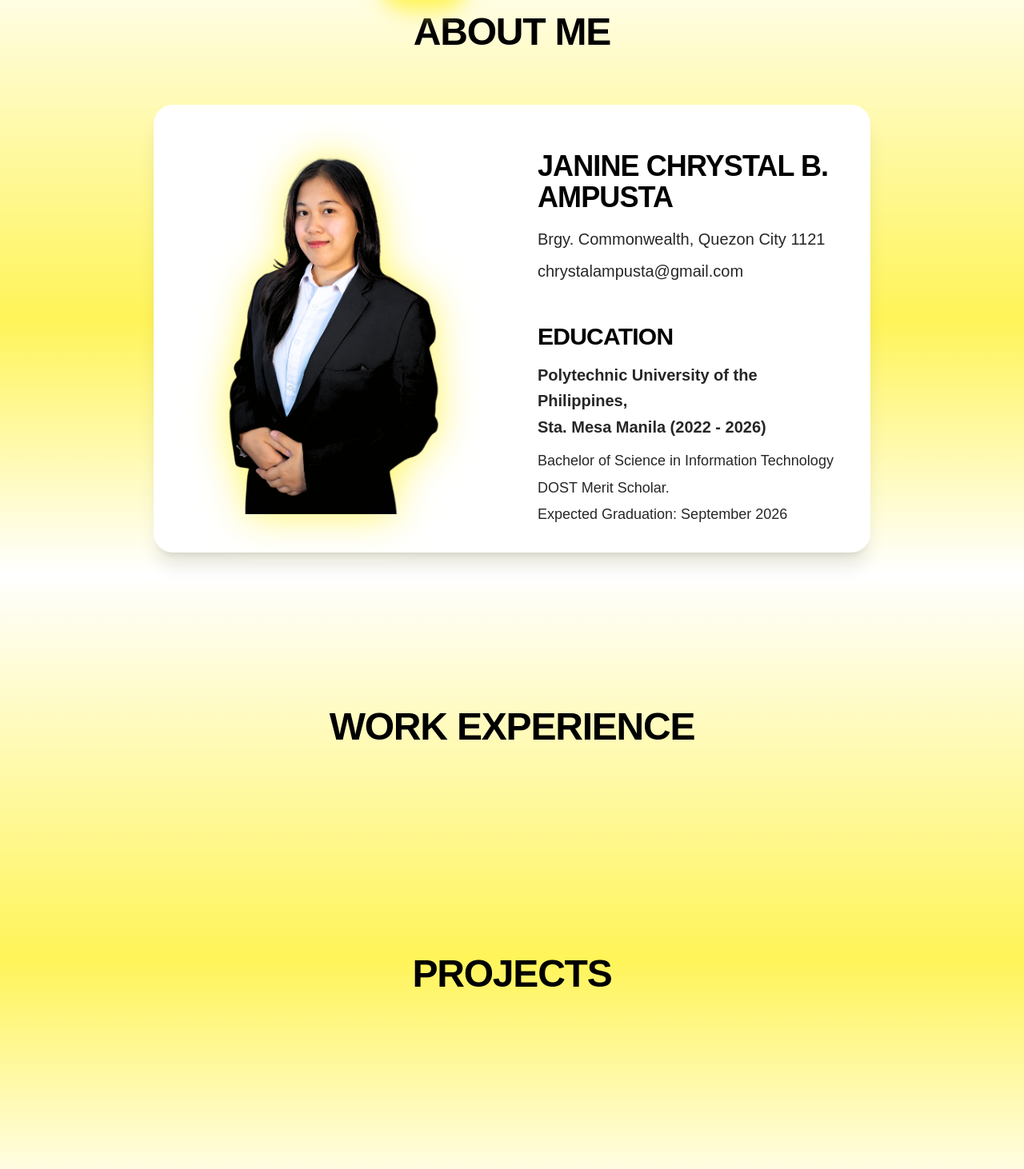
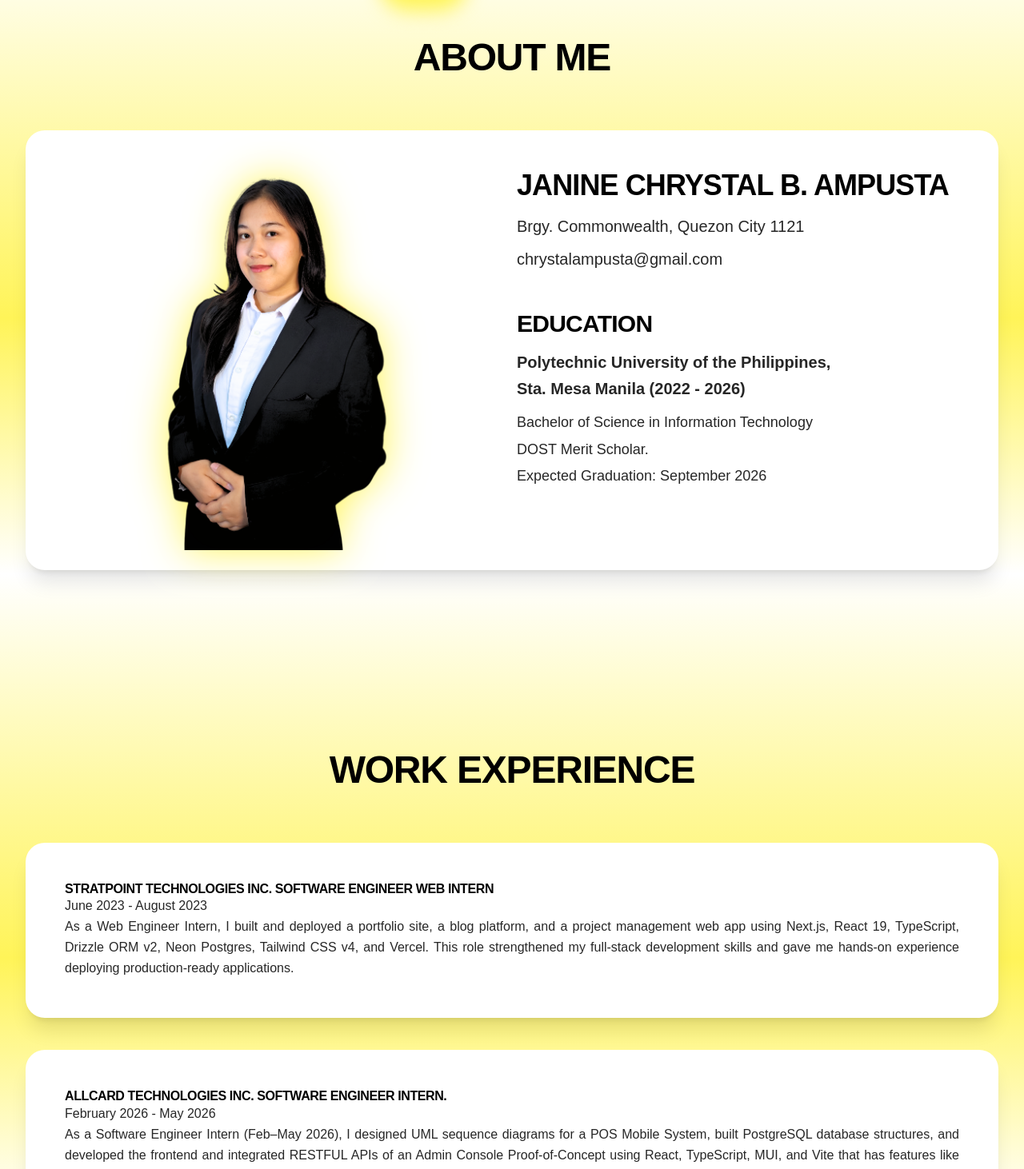
Before and after one commit to JanineChrystal/SE-Internship-Projects-2026, a Next.js app in the folder janine-portfolio/: page /about in a window 1280 px wide. Shown: the part 82-1544 px from the top of the page at 80% size. Built offline with nearby package versions, Linux system fonts and the light colour scheme.

Commit message:
feat(about): Added Work Experience section in about me page and modified about me card in about me section of about me page.

```diff
--- a/janine-portfolio/src/components/sections/about/about.tsx
+++ b/janine-portfolio/src/components/sections/about/about.tsx
@@ -6,13 +6,13 @@ const About = () => {
 	return (
 		<section
 			id="aboutMe"
-			className="w-full max-w-7xl mx-auto px-8 py-24 flex flex-col items-center"
+			className="w-full max-w-7xl mx-auto px-8 py-32 flex flex-col items-center"
 		>
 			<SectionTitle title="About Me" align="center" />
-			<Card className="w-full max-w-4xl p-4 md:p-6 lg:p-8">
-				<div className="flex flex-col md:flex-row gap-10 lg:gap-16 items-center md:items-start">
+			<Card className="w-full p-4 md:p-6 lg:p-6">
+				<div className="flex flex-col md:flex-row gap-2 lg:gap-3 items-center md:items-start">
 					{/* Left Column: Portrait Wrapper */}
-					<div className="relative w-full layout-portrait-wrapper">
+					<div className="relative w-full h-125 layout-portrait-wrapper">
 						<Image
 							src="/profile.png"
 							alt="Janine Chrystal Professional Portrait"
--- a/janine-portfolio/src/components/sections/about/workExperience.tsx
+++ b/janine-portfolio/src/components/sections/about/workExperience.tsx
@@ -1,3 +1,5 @@
+import { Work } from "@/src/constants/about/workExperience";
+import ExperienceCard from "../../ui/cards/experience-card";
 import SectionTitle from "../../ui/section-title";
 
 const WorkExperience = () => {
@@ -7,6 +9,18 @@ const WorkExperience = () => {
 			className="w-full max-w-7xl mx-auto px-8 py-24 flex flex-col items-center"
 		>
 			<SectionTitle title="Work Experience" align="center" />
+
+			<div className="flex flex-col gap-8 md:gap-10 w-full">
+				{Work.map((work) => (
+					<ExperienceCard
+						key={work.id}
+						company={work.company}
+						title={work.title}
+						duration={work.duration}
+						description={work.description}
+					/>
+				))}
+			</div>
 		</section>
 	);
 };
--- a/janine-portfolio/src/components/ui/cards/card.tsx
+++ b/janine-portfolio/src/components/ui/cards/card.tsx
@@ -8,7 +8,7 @@ interface CardProps {
 const Card = ({ children, className = "" }: CardProps) => {
 	return (
 		<div
-			className={`bg-white backdrop-blur-md rounded-3xl shadow-xl border border-white/70 p-5 md:p-8 ${className}`}
+			className={`bg-white backdrop-blur-md rounded-3xl shadow-xl border border-white/70 p-5 md:p-12 ${className}`}
 		>
 			{children}
 		</div>
--- a/janine-portfolio/src/components/ui/cards/experience-card.tsx
+++ b/janine-portfolio/src/components/ui/cards/experience-card.tsx
@@ -15,7 +15,7 @@ const ExperienceCard = ({
 	return (
 		<Card className="flex flex-col p-8 md:p-10 h-full">
 			<h3>
-				{company} - {title}
+				{company} {title}
 			</h3>
 			<p className="text-md leading-relaxed text-justify">{duration}</p>
 			<p className="text-md leading-relaxed text-justify">{description}</p>
--- /dev/null
+++ b/janine-portfolio/src/constants/about/workExperience.ts
@@ -0,0 +1,26 @@
+export interface WorkExperience {
+	id: string;
+	company: string;
+	title: string;
+	duration: string;
+	description: string;
+}
+
+export const Work: WorkExperience[] = [
+	{
+		id: "Stratpoint",
+		company: "Stratpoint Technologies Inc.",
+		title: "Software Engineer Web Intern",
+		duration: "June 2023 - August 2023",
+		description: `As a Web Engineer Intern, I built and deployed a portfolio site, a blog platform, and a project management web app using Next.js, React 19, TypeScript, Drizzle ORM v2, Neon Postgres, Tailwind CSS v4, and Vercel.
+        This role strengthened my full‑stack development skills and gave me hands‑on experience deploying production‑ready applications.`,
+	},
+	{
+		id: "AllCard",
+		company: "AllCard Technologies Inc.",
+		title: "Software Engineer Intern.",
+		duration: "February 2026 - May 2026",
+		description: `As a Software Engineer Intern (Feb–May 2026), I designed UML sequence diagrams for a POS Mobile System, built PostgreSQL database structures, and developed the frontend and integrated RESTFUL APIs of an Admin Console Proof‑of‑Concept using React, TypeScript, MUI, and Vite that has features like automated attendance tracking and analytics dashboards, while applying PCI DSS and OWASP standards.
+        I also gained exposure to AI‑assisted development tools such as Cursor and Claude.`,
+	},
+];
```
Also changed, not shown: janine-portfolio/src/constants/home/projects.ts (+6 -4 lines).
